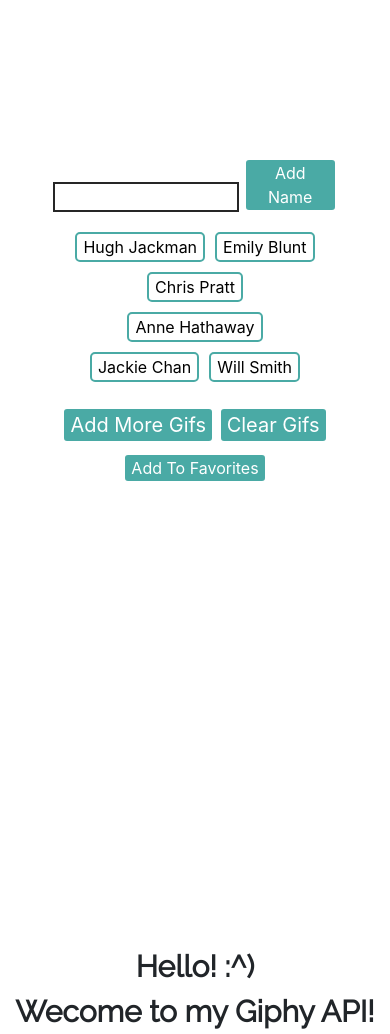
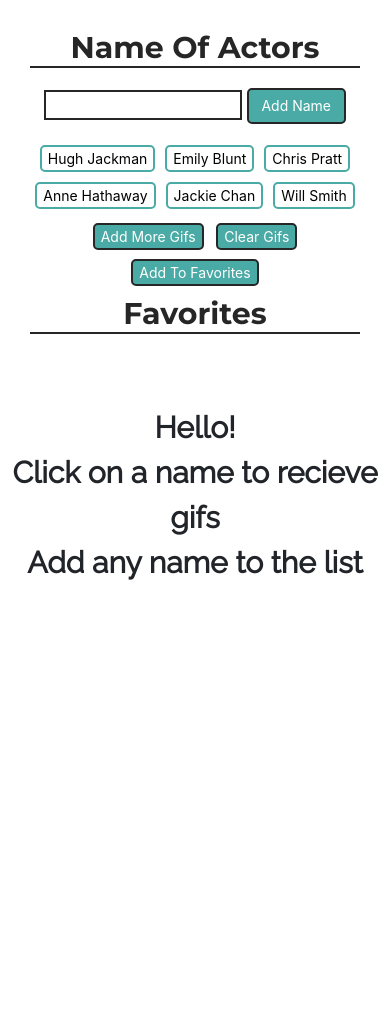
Before and after one commit to kevinhyeh/Giphy_API, a plain HTML site: page index.html in a window 390 px wide. After the commit the page ends 844 px from the top, so only its background shows below. Drawn offline with nearby package versions, Linux system fonts and the light colour scheme.

Commit message:
small changes

```diff
--- a/assets/css/style.css
+++ b/assets/css/style.css
@@ -16,7 +16,7 @@ h2 {
 
 
 form {
-    padding: 40px;
+    padding: 30px;
     text-align: center;
 }
 
@@ -32,7 +32,7 @@ p {
 .message {
     font-family: 'Raleway', sans-serif;
     text-align: center;
-    padding: 300px 0 0;
+    padding: 260px 0 0;
     font-size: 30px;
     font-weight: bold;
 }
@@ -48,7 +48,7 @@ p {
 .addmore,
 .addFav,
 .cleargifs {
-	border-radius: 5px;
+    border-radius: 5px;
     border: solid #fff 2px;
     background-color: #4aaaa5;
     color: #fff;
@@ -56,8 +56,8 @@ p {
 
 .addmore,
 .cleargifs {
-	font-size: 20px;
-	margin: 20px 0 0;
+    font-size: 20px;
+    margin: 20px 0 0;
 }
 
 .search {
@@ -69,7 +69,7 @@ p {
 }
 
 .addFav {
-	margin: 10px 0 40px;
+    margin: 10px 0 40px;
 }
 
 button {
@@ -82,7 +82,7 @@ button:hover {
 }
 
 .gifButtons {
-    padding: 0 30px;
+    padding: 5px 0;
 }
 
 button {
@@ -141,7 +141,49 @@ img {
     height: 100%;
 }
 
+@media screen and (max-width: 1000px) {
+    h1,
+    h2 {
+        font-size: 30px;
+    }
+
+    button {
+        font-size: 14px;
+    }
+
+    .addmore,
+    .cleargifs {
+        margin: 4px;
+        font-size: 14px;
+    }
+
+    .addFav {
+        margin: 5px 0 10px;
+    }
+
+    .add {
+        line-height: 16px;
+    }
+}
+
 @media screen and (max-width: 767px) {
+    h1,
+    h2 {
+        color: #262626;
+        border-bottom: solid 2px #262626;
+    }
+
+    .add,
+    .addmore,
+    .addFav,
+    .cleargifs {
+        border: solid #262626 2px;
+    }
+
+    .add {
+    	line-height: 30px;
+    }
+
     .sidebar {
         position: static;
         background-color: #fff;
@@ -154,4 +196,8 @@ img {
     .gifButtons {
         text-align: center;
     }
+
+    .message {
+        padding: 0;
+    }
 }
--- a/assets/javascript/giphy.js
+++ b/assets/javascript/giphy.js
@@ -7,7 +7,8 @@ for (i in topics) {
     $('.gifButtons').append(oldButton);
 };
 
-$('.message').html("Hello! :^)" + "<br>" + "Wecome to my Giphy API!");
+$('.message').html("Hello!" + "<br>" + "Click on a name to recieve gifs" + "<br>" +
+        "Add any name to the list");
 
 // add button function
 function addBut() {
@@ -41,7 +42,10 @@ $('.cleargifs').on('click', function() {
     event.preventDefault();
     $('.gifs').empty();
     $('#intro').addClass('message');
-    $('.message').html("Hello! :^)");
+    if ($('.message').html() != "Hello!" + "<br>" + "Click on a name to recieve gifs" + "<br>" +
+        "Add any name to the list") {
+        $('.message').html("Your gifs have been cleared!");
+    }
     $('.search').removeClass('active');
 })
 
@@ -120,12 +124,17 @@ $('.addmore').on('click', function() {
 
 // add gif to favorites click function
 $(document).on('click', '.addFav', function() {
-	event.preventDefault();
-    if ($('.active').html() != undefined) {
-        var favButton = $('<button>').html($('.active').html());
-        favButton.addClass('search');
-        $('.favorites').append(favButton);
-        favorites.push($('.active').html());
+    var selectedActor = $('.active').html();
+    event.preventDefault();
+    if (favorites.indexOf(selectedActor) < 0) {
+        if (selectedActor != undefined) {
+            var favButton = $('<button>').html(selectedActor);
+            favButton.addClass('search');
+            $('.favorites').append(favButton);
+            favorites.push($('.active').html());
+        } else {
+            $('.message').html("Select an actor first!");
+        }
     }
 });
 
--- a/index.html
+++ b/index.html
@@ -15,7 +15,7 @@
     <div class="row">
         <div class="col-lg-4 col-md-4 sidebar">
             <form>
-                <h1>Name An Actor</h1>
+                <h1>Name Of Actors</h1>
                 <div>
                     <input type="text">
                     <button class="add">Add Name</button>
```
